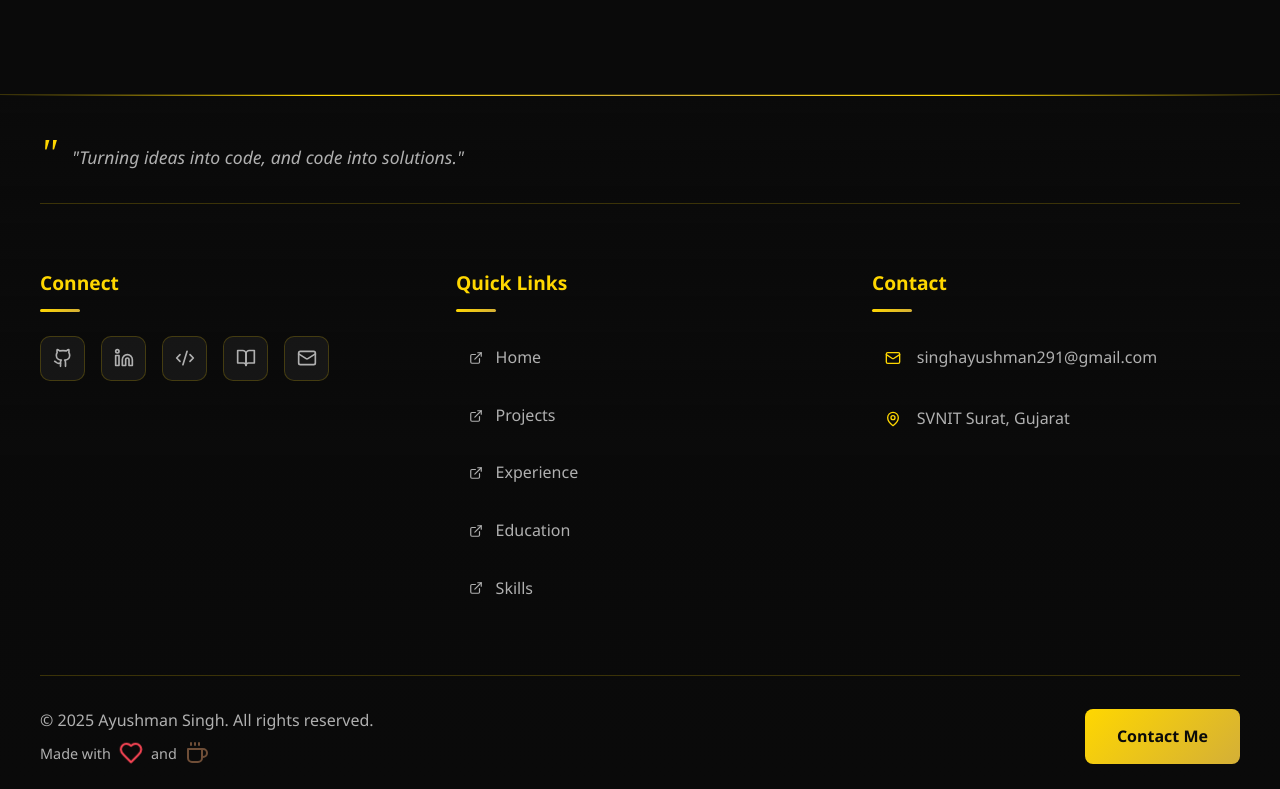
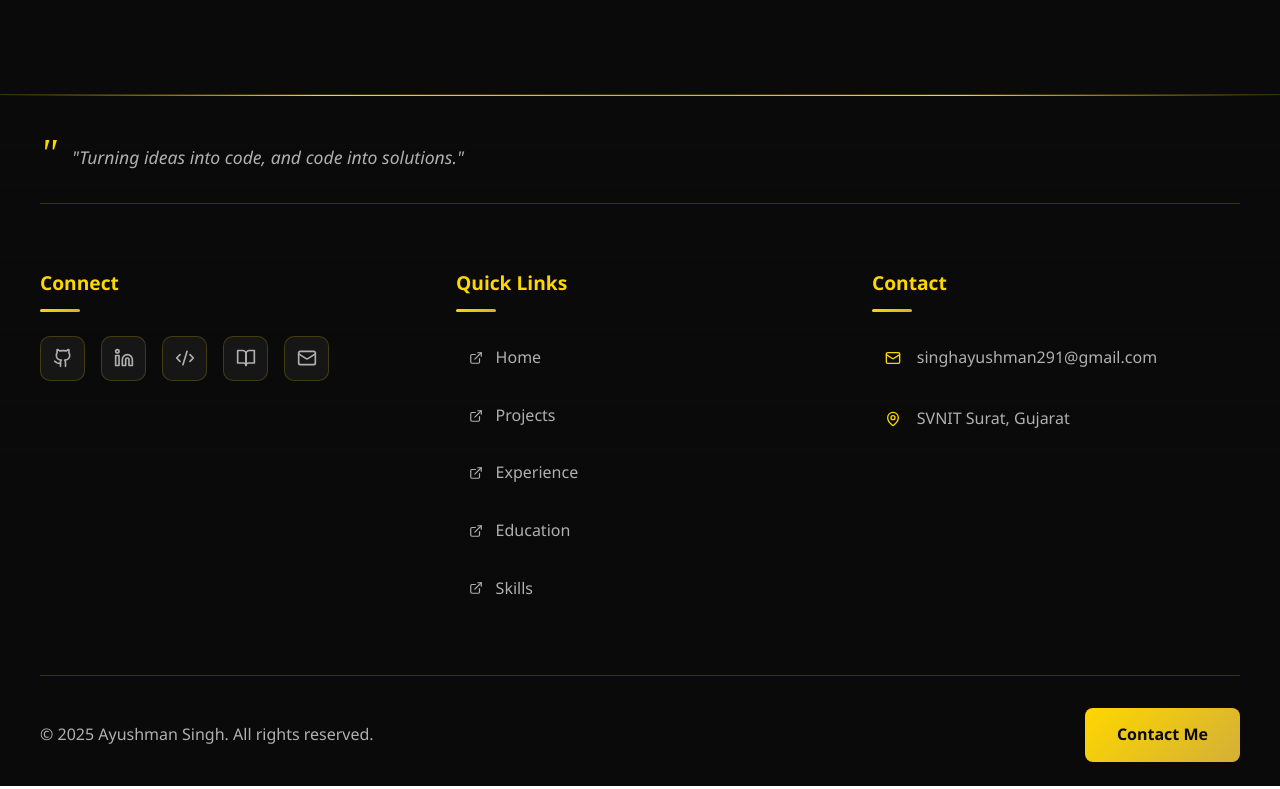
Before and after one commit to ayushman-svnit/personal-portfolio, a React (Vite) app: page /skills in a window 1280 px wide. Shown: the part 2146-2935 px from the top of the page. Built offline with nearby package versions, Linux system fonts and the light colour scheme.

Commit message:
Remove 'Made with' section from Footer component
Removed the 'Made with' section from the footer.

```diff
--- a/src/components/Footer.jsx
+++ b/src/components/Footer.jsx
@@ -150,10 +150,10 @@ const Footer = () => {
         <div className="footer-bottom">
           <div className="copyright">
             <p>© {currentYear} Ayushman Singh. All rights reserved.</p>
-            <p className="made-with">
+            {/* <p className="made-with">
               Made with <Heart className="heart-icon" /> and{" "}
               <Coffee className="coffee-icon" />
-            </p>
+            </p> */}
           </div>
 
           <div className="footer-actions">
```
